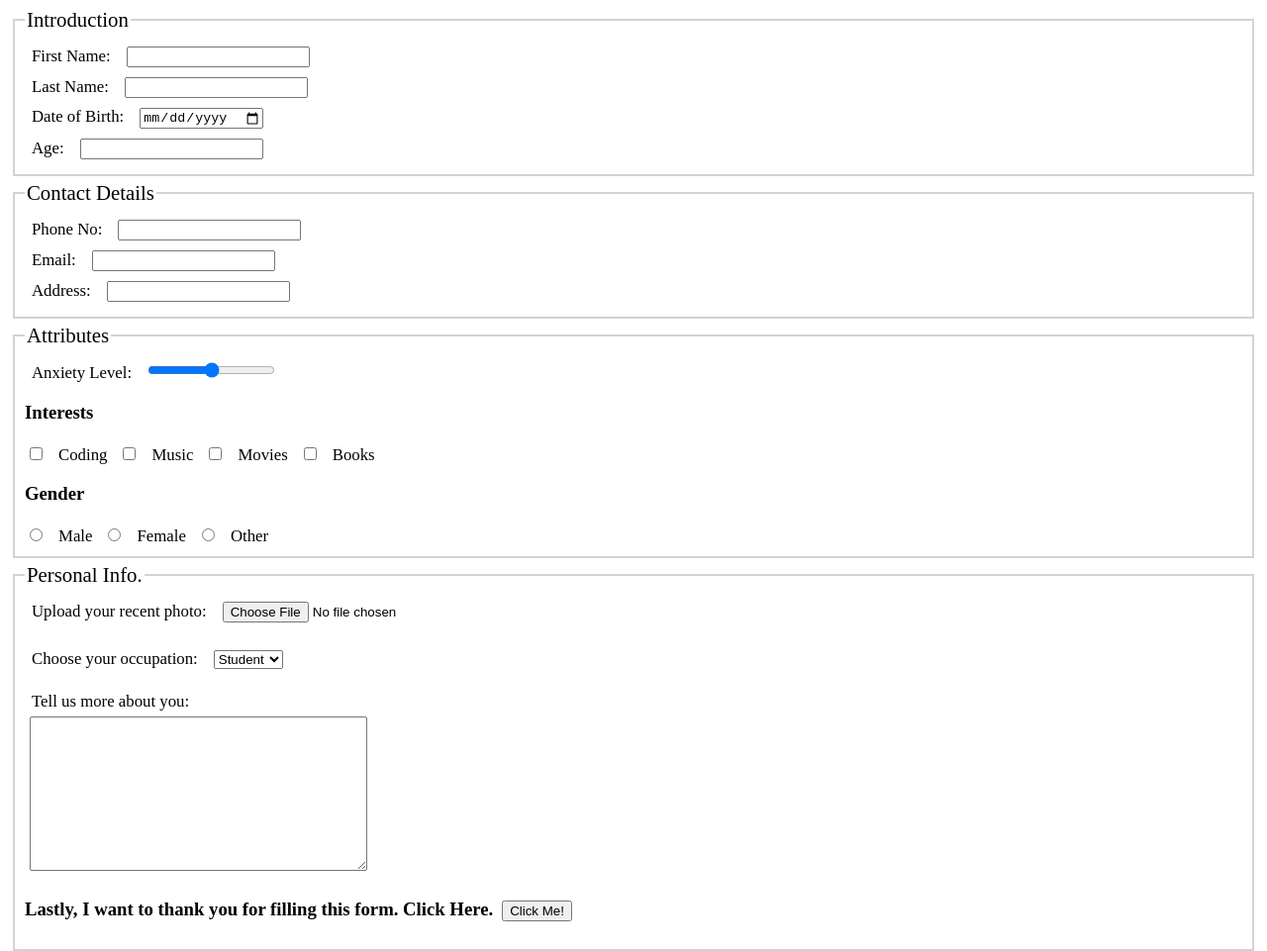
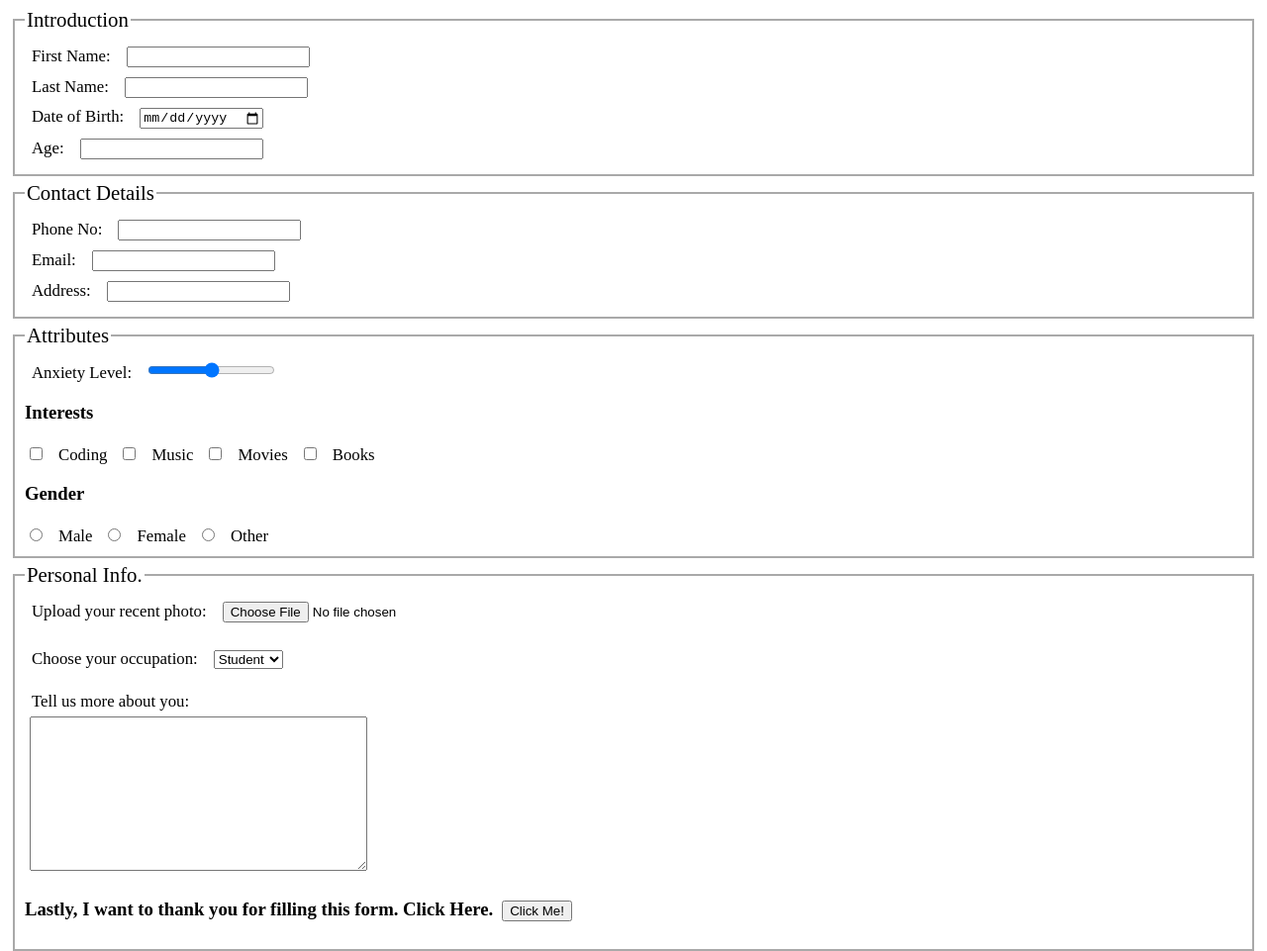
Before and after one commit to BabaKaana/Form, a plain HTML site: page index.html in a window 1280 px wide. Shown: the top 961 px of the page at 99% size. Drawn offline with Linux system fonts and the light colour scheme.

Commit message:
Update index.html

```diff
--- a/index.html
+++ b/index.html
@@ -5,7 +5,7 @@
         <meta charset="UTF-8">
         <meta name="viewport" content="width=device-width, initial-scale=1.0">
         <style>
-            fieldset {padding:10px; margin: 5px; border: 2px solid lightgray;}
+            fieldset {padding:10px; margin: 5px; border: 2px solid darkgray;}
             legend {font-size: 130%;}
             input, select, textarea, button {margin: 5px;}
             label {margin: 7px; font-size: 105%;}
```
